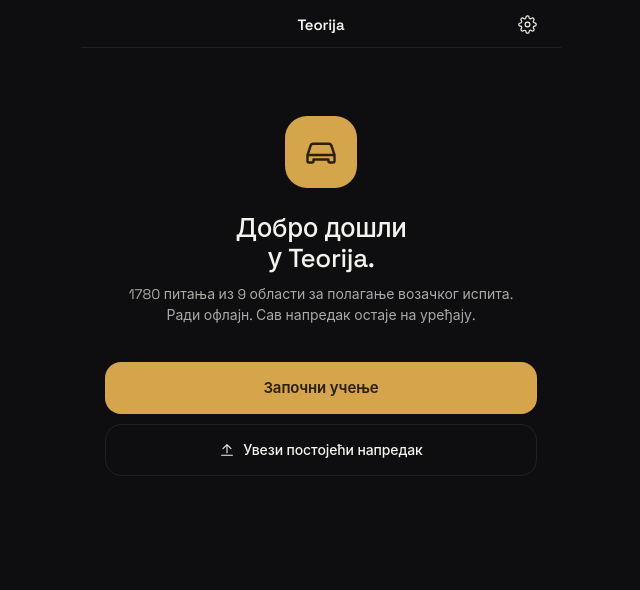
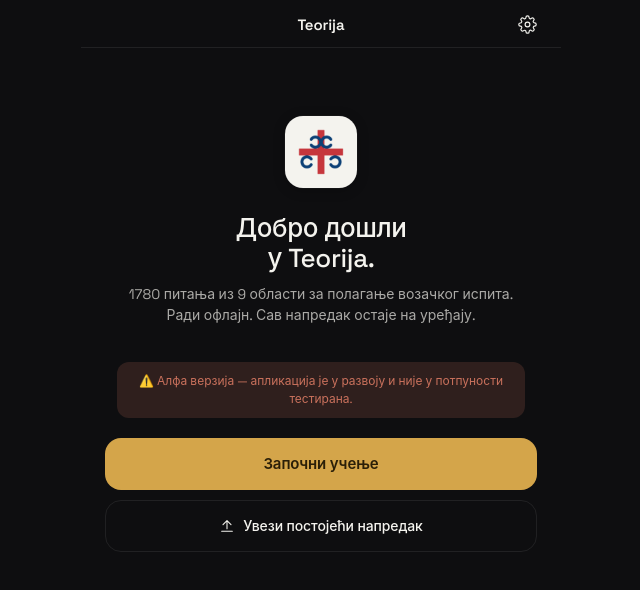
Before and after one commit to andrewozh/teorija-srb, a SvelteKit app in the folder app/: page / in a window 1280 px wide. Shown: the top 590 px of the page, without its empty margins (319-959 px from the left). Built offline with nearby package versions, Linux system fonts and the light colour scheme.

Commit message:
ui bugfixes

```diff
--- a/app/src/lib/components/AnswerOption.svelte
+++ b/app/src/lib/components/AnswerOption.svelte
@@ -28,7 +28,7 @@
 		display: flex;
 		align-items: flex-start;
 		gap: 12px;
-		padding: 14px;
+		padding: 10px 12px;
 		border-radius: 16px;
 		background: var(--surface);
 		border: 1px solid var(--hairline);
--- a/app/src/lib/components/QuestionPills.svelte
+++ b/app/src/lib/components/QuestionPills.svelte
@@ -39,7 +39,7 @@
 	.pills-row {
 		display: flex;
 		gap: 6px;
-		padding: 12px 16px 14px;
+		padding: 6px 16px 7px;
 		overflow-x: auto;
 		scrollbar-width: none;
 		border-bottom: 0.5px solid var(--hairline);
--- a/app/src/routes/+layout.svelte
+++ b/app/src/routes/+layout.svelte
@@ -45,5 +45,9 @@
 		position: relative;
 		display: flex;
 		flex-direction: column;
+		padding-top: env(safe-area-inset-top);
+		padding-bottom: env(safe-area-inset-bottom);
+		padding-left: env(safe-area-inset-left);
+		padding-right: env(safe-area-inset-right);
 	}
 </style>
--- a/app/src/routes/+page.svelte
+++ b/app/src/routes/+page.svelte
@@ -139,14 +139,14 @@
 
 			<!-- Footer -->
 			<div class="home-footer">
-				<a href="{base}/about">v2.4.1 · {lang === 'sr' ? 'О апликацији' : 'О приложении'}</a>
+				<a href="{base}/about">v0.1.1-alpha · {lang === 'sr' ? 'О апликацији' : 'О приложении'}</a>
 			</div>
 		</div>
 	{:else}
 		<!-- FIRST LAUNCH -->
 		<div class="empty-state">
 			<div class="empty-icon">
-				<Icon name="car" size={36} color="var(--accent-ink)" stroke={1.6} />
+				<img src="{base}/icon-192.png" alt="Teorija" width="72" height="72" style="border-radius: 18px; box-shadow: 0 2px 12px rgba(0,0,0,0.25), 0 0 0 0.5px var(--hairline);" />
 			</div>
 			<div class="empty-title">
 				{lang === 'sr' ? 'Добро дошли' : 'Добро пожаловать'}<br/>{lang === 'sr' ? 'у' : 'в'} Teorija.
@@ -155,6 +155,11 @@
 				{lang === 'sr'
 					? '1780 питања из 9 области за полагање возачког испита. Ради офлајн. Сав напредак остаје на уређају.'
 					: '1780 вопросов из 9 разделов для сдачи экзамена по вождению. Работает офлайн. Весь прогресс хранится на устройстве.'}
+			</div>
+			<div class="alpha-warning">
+				⚠️ {lang === 'sr'
+					? 'Алфа верзија — апликација је у развоју и није у потпуности тестирана.'
+					: 'Альфа-версия — приложение в разработке и не полностью протестировано.'}
 			</div>
 			<div class="empty-actions">
 				<a href="{base}/practice" class="btn-primary-full">
@@ -297,8 +302,6 @@
 		flex-direction: column;
 	}
 	.empty-icon {
-		width: 72px; height: 72px; border-radius: 22px;
-		background: var(--accent); color: var(--accent-ink);
 		display: flex; align-items: center; justify-content: center;
 		margin: 28px auto 26px;
 	}
@@ -309,6 +312,11 @@
 	.empty-desc {
 		font-size: 14px; color: var(--ink2); text-align: center;
 		line-height: 1.5; margin-bottom: 36px; padding: 0 12px;
+	}
+	.alpha-warning {
+		font-size: 12px; color: var(--wrong); text-align: center;
+		line-height: 1.5; padding: 10px 16px; margin: 0 12px 20px;
+		border-radius: 12px; background: var(--wrong-wash);
 	}
 	.empty-actions {
 		margin-top: auto;
--- a/app/src/routes/about/+page.svelte
+++ b/app/src/routes/about/+page.svelte
@@ -23,7 +23,13 @@
 				<img src="{base}/icon-192.png" alt="Teorija" width="96" height="96" style="border-radius: 22px; box-shadow: 0 2px 12px rgba(0,0,0,0.25), 0 0 0 0.5px var(--hairline);" />
 			</div>
 			<div class="about-name">Teorija</div>
-			<div class="about-version">2.4.1</div>
+			<div class="about-version">0.1.1-alpha</div>
+		</div>
+
+		<div class="alpha-warning">
+			⚠️ {lang === 'sr'
+				? 'Алфа верзија — апликација је у развоју и није у потпуности тестирана. Могу постојати грешке у преводу и одговорима.'
+				: 'Альфа-версия — приложение в разработке и не полностью протестировано. Возможны ошибки в переводе и ответах.'}
 		</div>
 
 		<div class="about-card">
@@ -76,6 +82,11 @@
 	.about-name { font-size: 20px; font-weight: 500; letter-spacing: -0.3px; }
 	.about-version { font-size: 12px; color: var(--ink3); font-family: var(--font-mono); margin-top: 4px; }
 
+	.alpha-warning {
+		font-size: 12px; color: var(--wrong); text-align: center;
+		line-height: 1.5; padding: 10px 16px; margin-bottom: 16px;
+		border-radius: 12px; background: var(--wrong-wash);
+	}
 	.about-card {
 		background: var(--surface);
 		border-radius: 18px;
```
Also changed, not shown: app/src/routes/practice/[section]/[chunk]/+page.svelte (+18 -9 lines).
